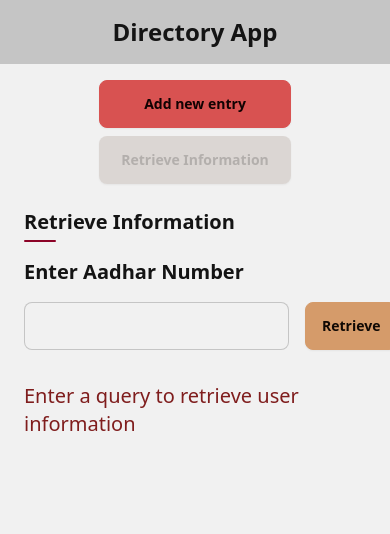
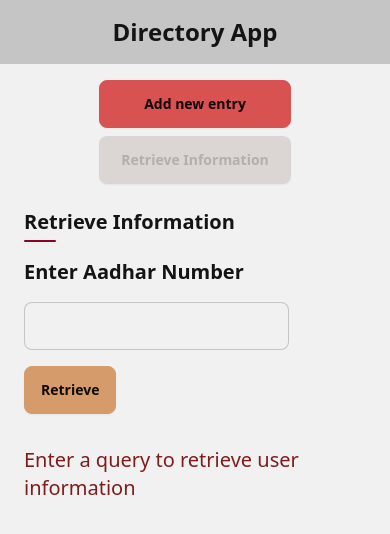
Before and after one commit to nirzon47/user-info-react, a React (Vite) app: page /retrieve in a window 390 px wide. Shown: the top 534 px of the page. Built offline with nearby package versions, Linux system fonts and the light colour scheme.

Commit message:
some responsiveness fixing

```diff
--- a/src/Components/RetrieveEntry.jsx
+++ b/src/Components/RetrieveEntry.jsx
@@ -31,7 +31,7 @@ const RetrieveEntry = () => {
 		<section className='p-6'>
 			<PageHeading title='Retrieve Information' />
 			<h3 className='text-xl font-semibold mb-4'>Enter Aadhar Number</h3>
-			<form className='flex gap-4 mb-8'>
+			<form className='flex gap-4 mb-8 items-center flex-wrap'>
 				<input
 					type='number'
 					inputMode='numeric'
```
